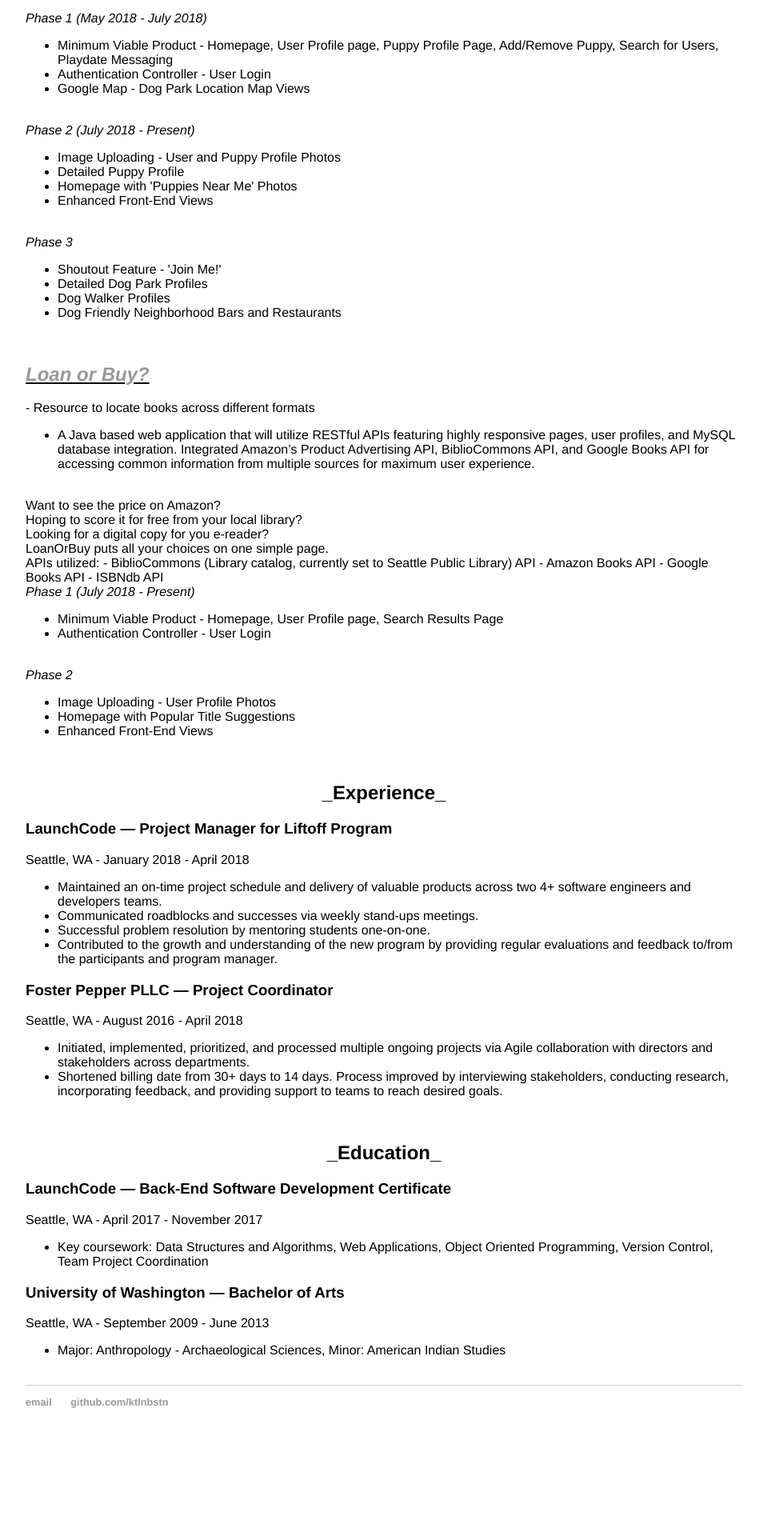
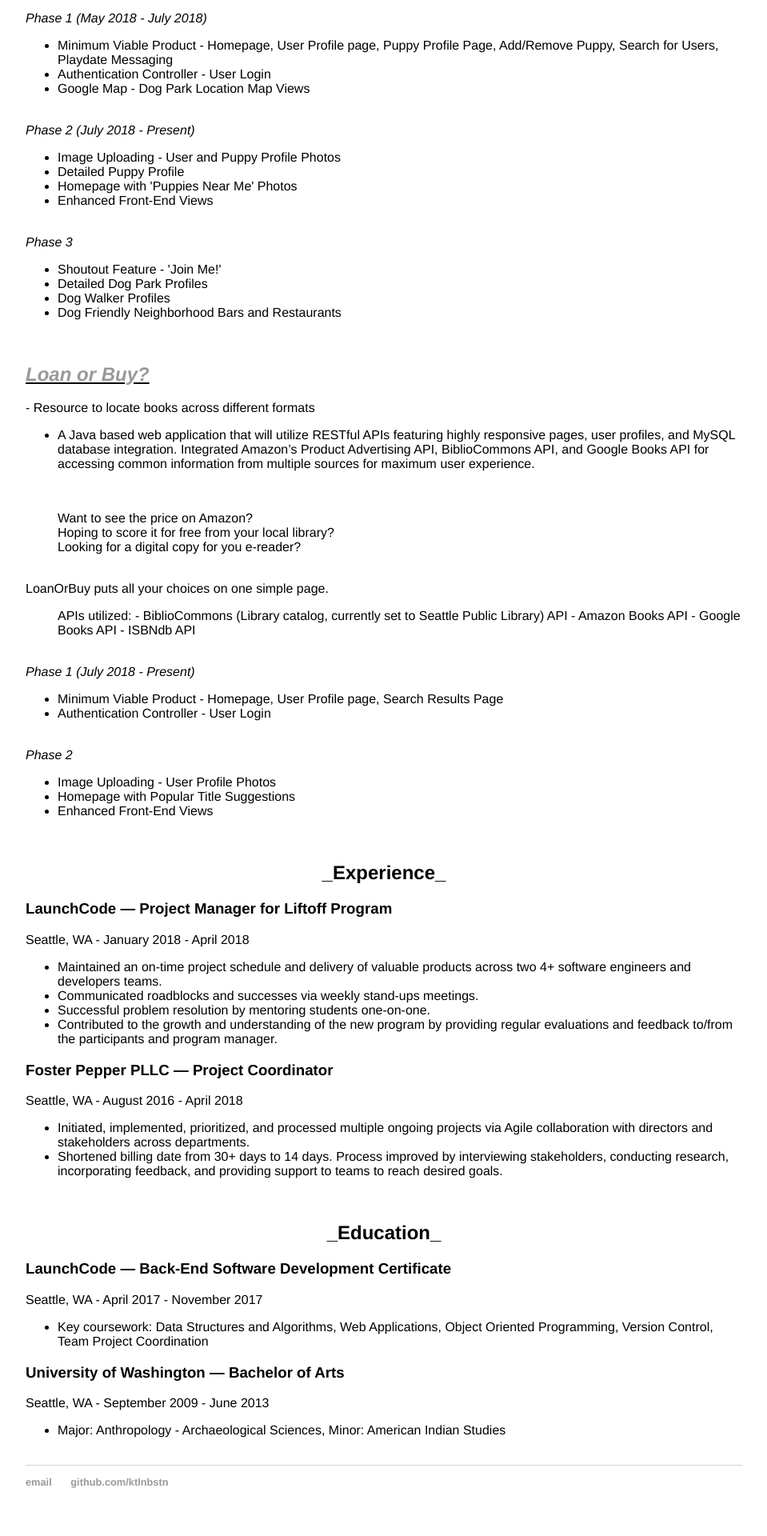
Before and after one commit to ktlnbstn/ktlnbstn.github.io, a Jekyll site: the page built from cv/index.html, in a window 1280 px wide. Shown: the part 789-2709 px from the top of the page at 80% size, without its empty margins (160-1119 px from the left). Built offline with Jekyll 4.4.1, drawn with Linux system fonts in a browser that asks for light colours; before the commit the page ends 2609 px from its top, so only the background shows below that.

Commit message:
Update index.html

```diff
--- a/cv/index.html
+++ b/cv/index.html
@@ -78,17 +78,21 @@
 	Books API for accessing common information from multiple sources for maximum user experience.</li>
 </ul></br>
 
+<ul>
 Want to see the price on Amazon?</br>
 Hoping to score it for free from your local library?</br>
 Looking for a digital copy for you e-reader?</br>
+</ul></br>
 
 LoanOrBuy puts all your choices on one simple page.</br>
 
+<ul>
 APIs utilized:
 - BiblioCommons (Library catalog, currently set to Seattle Public Library) API
 - Amazon Books API
 - Google Books API
 - ISBNdb API</br>
+</ul></br>
 
 <hh3><em>Phase 1 (July 2018 - Present)</em></h3></br>
 
```
